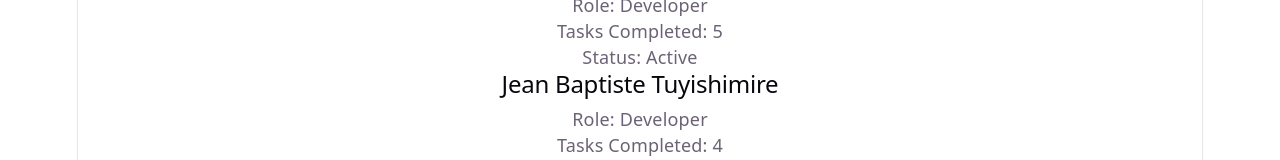
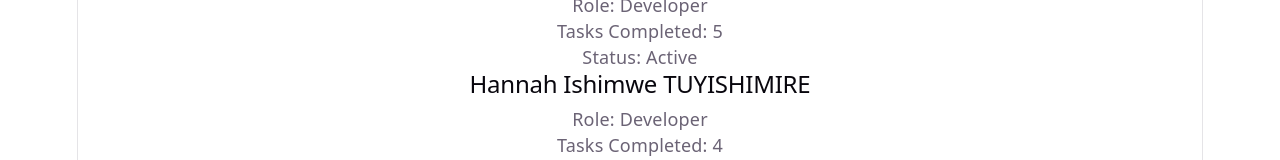
Before and after one commit to Hannah1563/Coding-Party, a React (Vite) app in the folder my-app/: page / in a window 1280 px wide. Shown: the part 161-321 px from the top of the page. Built offline with nearby package versions, Linux system fonts and the light colour scheme.

Commit message:
Fix author name to Hannah Ishimwe TUYISHIMIRE in App.tsx and TeamDashboard.tsx

```diff
--- a/my-app/src/App.tsx
+++ b/my-app/src/App.tsx
@@ -1,4 +1,4 @@
-// Author: Jean Baptiste Tuyishimire
+// Author: Hannah Ishimwe TUYISHIMIRE
 import './App.css'
 import TeamDashboard from './TeamDashboard'
 
--- a/my-app/src/TeamDashboard.tsx
+++ b/my-app/src/TeamDashboard.tsx
@@ -1,4 +1,4 @@
-// Author: Jean Baptiste Tuyishimire
+// Author: Hannah Ishimwe TUYISHIMIRE
 import MemberCard from './MemberCard'
 
 function TeamDashboard() {
@@ -16,7 +16,7 @@ function TeamDashboard() {
       />
 
       <MemberCard
-        name="Jean Baptiste Tuyishimire"
+        name="Hannah Ishimwe TUYISHIMIRE"
         role="Developer"
         tasksCompleted={4}
         isActive={true}
```
